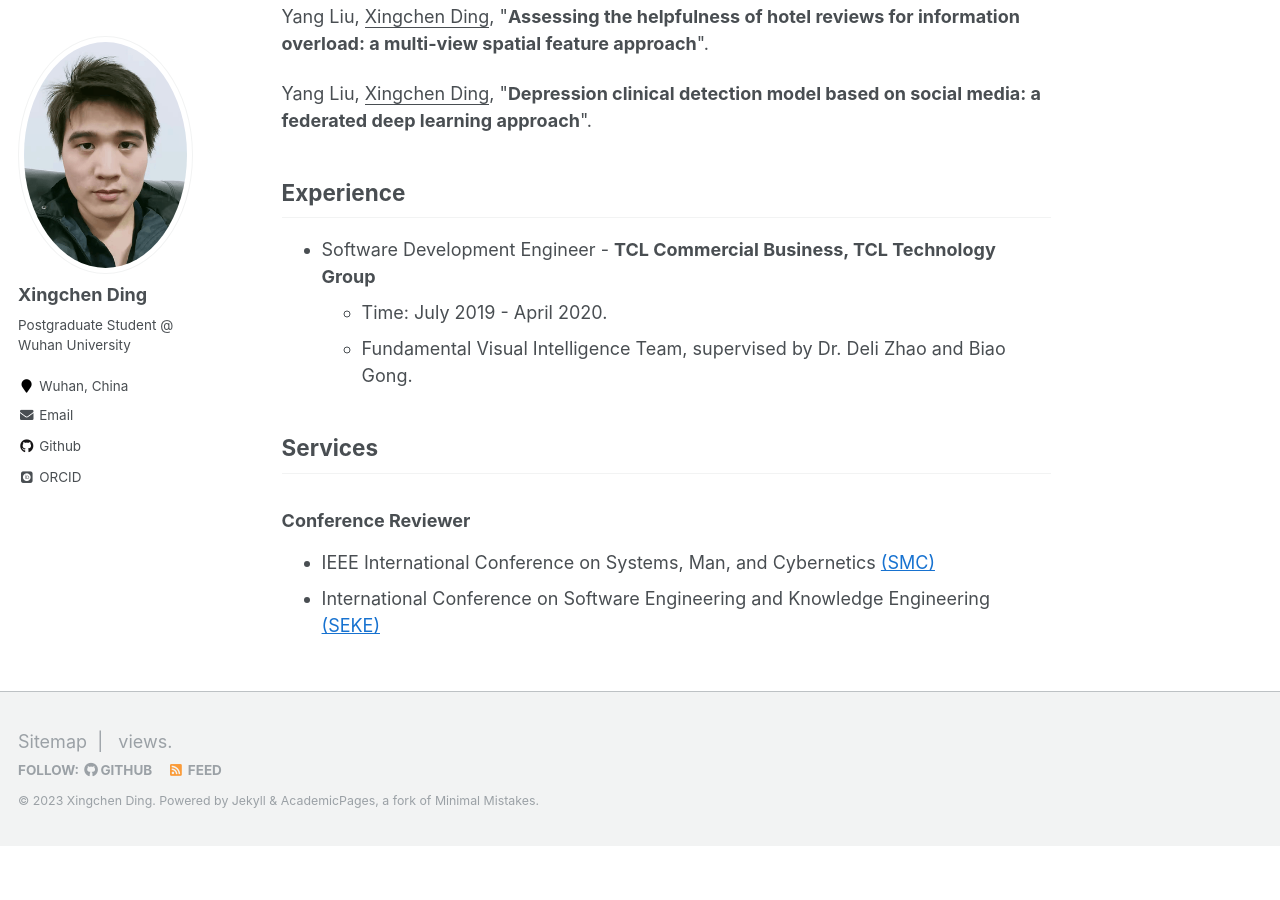
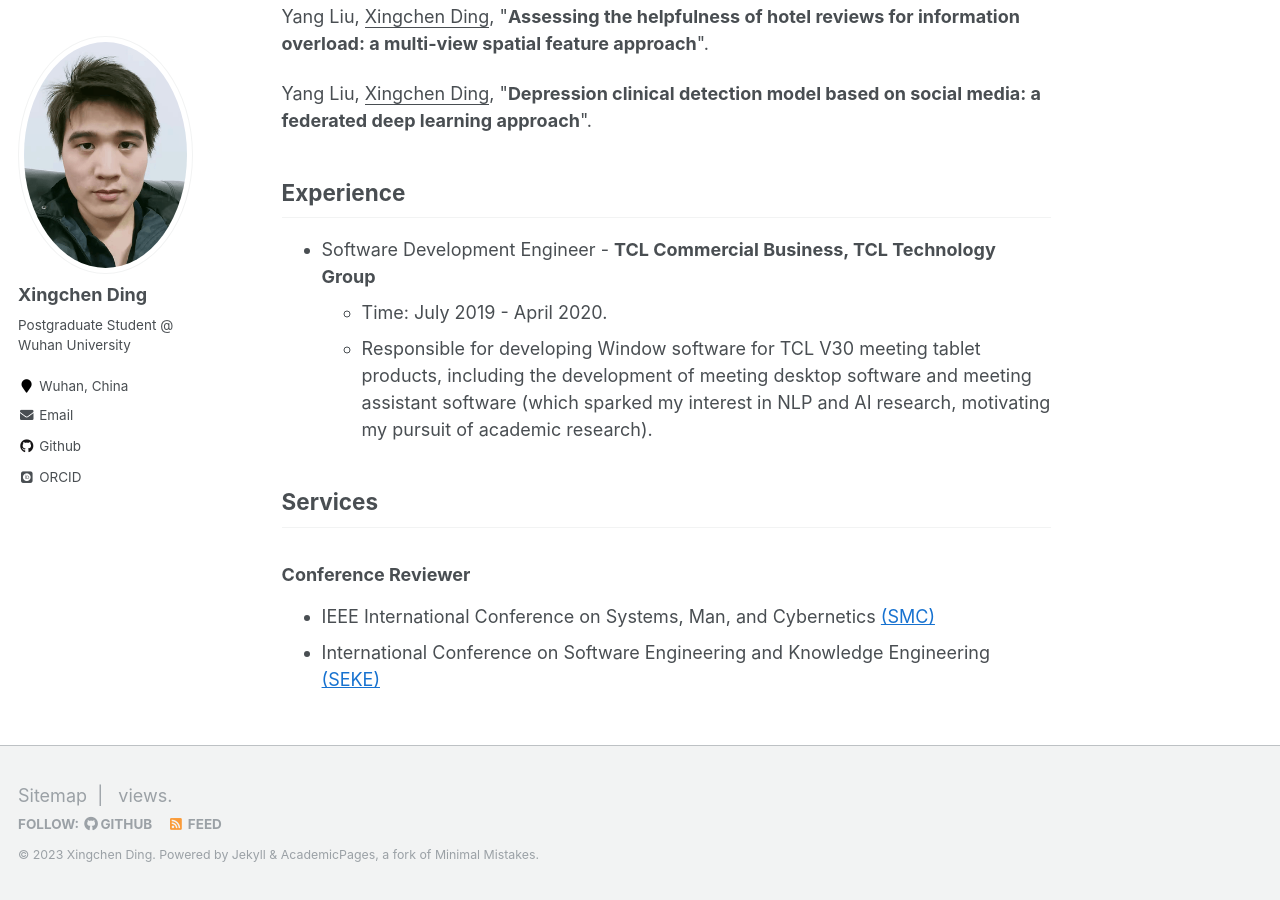
Before and after one commit to xingos123/xingos123.github.io, a Jekyll site: the page built from _pages/about.md, in a window 1280 px wide and 900 px high, scrolled down 2342 px. Built offline with Jekyll 4.4.1, drawn with Linux system fonts in a browser that asks for light colours; some web fonts are replaced; comment, search, counter and statistics services are not loaded; before the commit the page ends 3188 px from its top, so only the background shows below that.

Commit message:
add.expe

```diff
--- a/_pages/about.md
+++ b/_pages/about.md
@@ -86,18 +86,7 @@ Yang Liu, <u>Xingchen Ding</u>, &quot;**Depression clinical detection model base
 
 * Software Development Engineer - **TCL Commercial Business, TCL Technology Group**
   * Time: July 2019 - April 2020.
-  * Fundamental Visual Intelligence Team, supervised by Dr. Deli Zhao and Biao Gong.
-
-<!-- **Research Intern** | DAMO Academy, Alibaba Group | March 2022 - Present -->
-
-<!-- * March 2022 - Present. *Research Intern*. <a href="https://damo.alibaba.com/" target="_blank">DAMO Academy, Alibaba Group</a>, Hangzhou, China. -->
-
-<!-- <div style="float:left;">Research Intern</div><div style="float:right;">Mar. 2022 - Present</div>
-<div style="float:left;"><a href="https://damo.alibaba.com/" target="_blank">DAMO Academy, Alibaba Group</a></div><div style="float:right;">Hangzhou, China</div> -->
-
-<!-- <div>
-<div style="float:left;">Research Intern<br><a href="https://damo.alibaba.com/" target="_blank">DAMO Academy, Alibaba Group</a></div><div style="float:right;">Mar. 2022 - Present<br>Hangzhou, China</div>
-</div> -->
+  * Responsible for developing Window software for TCL V30 meeting tablet products, including the development of meeting desktop software and meeting assistant software (which sparked my interest in NLP and AI research, motivating my pursuit of academic research).
 
 <h2 id='services'>Services</h2>
 
```
